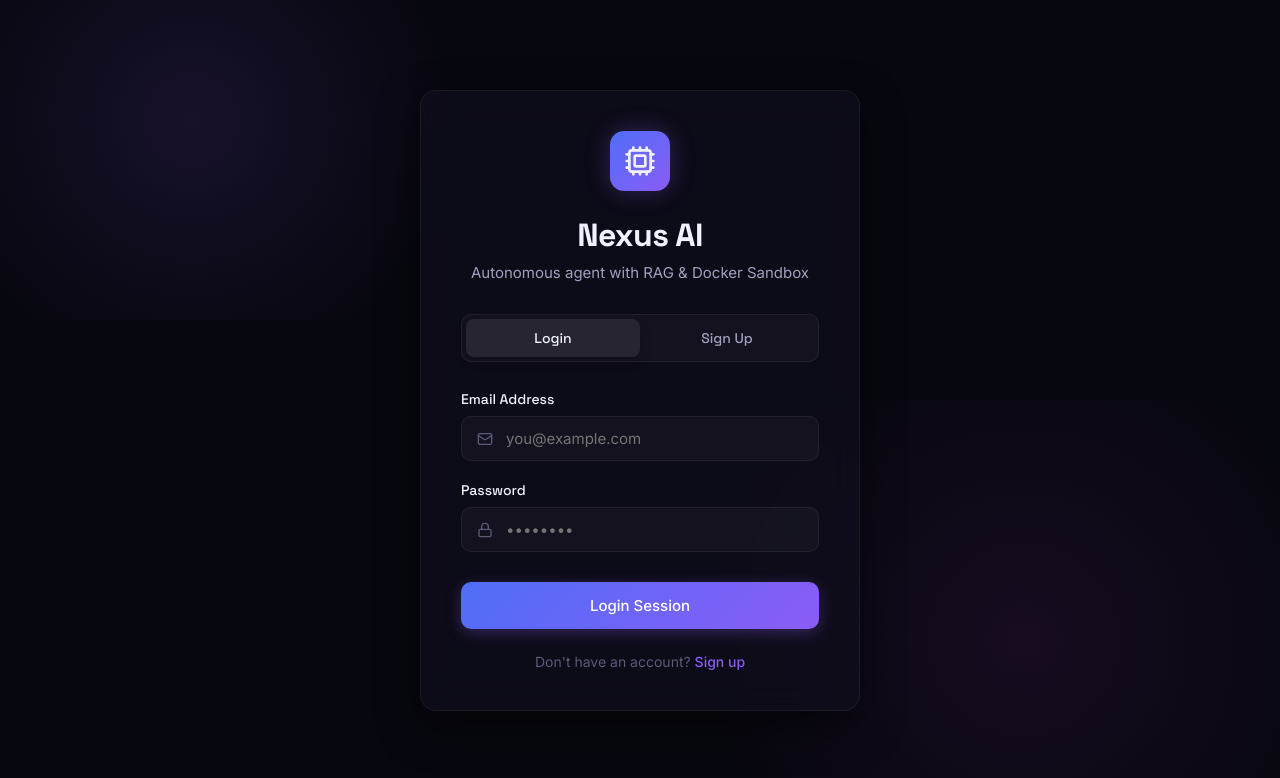
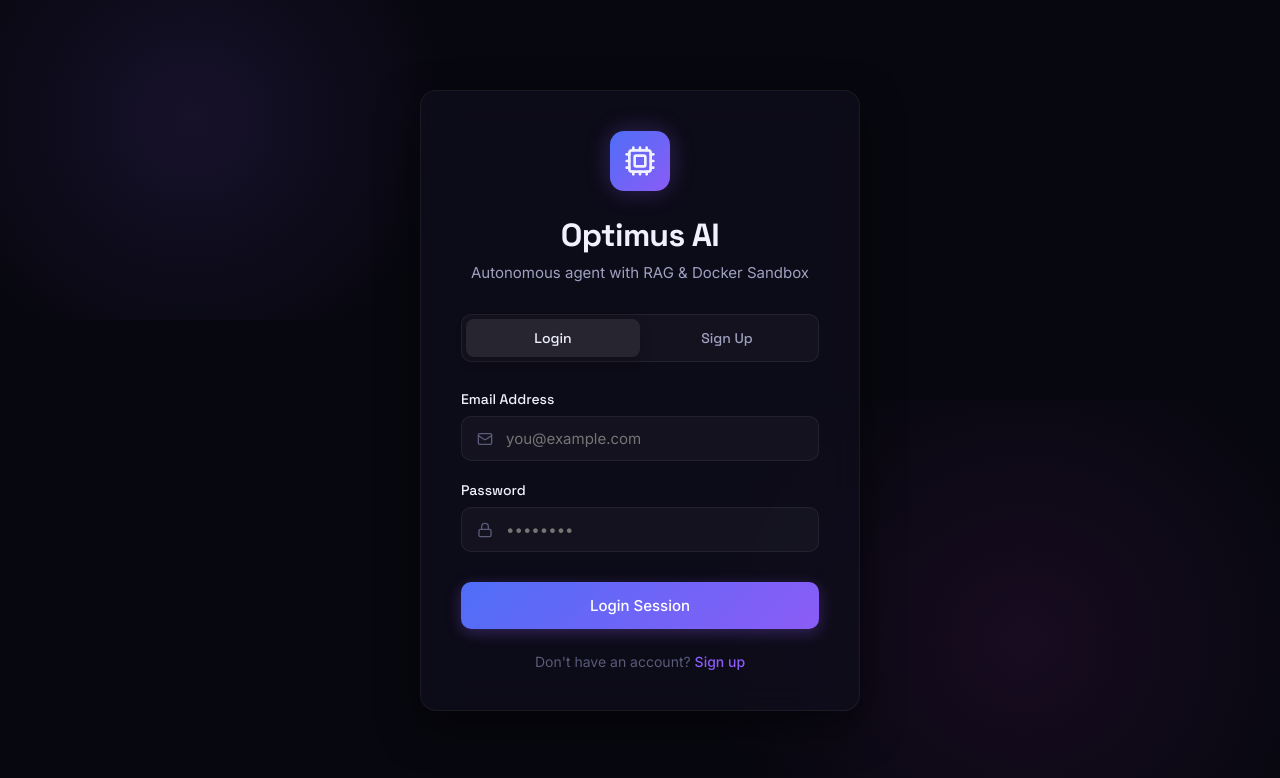
Before and after one commit to Sarthakt28/AI-Agent, a React (Vite) app in the folder frontend/: page / in a window 1280 px wide. Both pictures are taken after a click on the link "Launch App →". Shown: the top 778 px of the page. Built offline with nearby package versions, Linux system fonts and the light colour scheme; no server answers.

Commit message:
chore: rename brand from Nexus AI to Optimus AI across entire application

```diff
--- a/frontend/index.html
+++ b/frontend/index.html
@@ -4,7 +4,7 @@
     <meta charset="UTF-8" />
     <link rel="icon" type="image/svg+xml" href="/favicon.svg" />
     <meta name="viewport" content="width=device-width, initial-scale=1.0" />
-    <title>Nexus AI — Autonomous AI Platform</title>
+    <title>Optimus AI — Autonomous AI Platform</title>
   </head>
   <body>
     <div id="root"></div>
--- a/frontend/src/components/landing/About.jsx
+++ b/frontend/src/components/landing/About.jsx
@@ -73,7 +73,7 @@ export default function About() {
             initial="hidden"
             animate={inView ? 'visible' : 'hidden'}
           >
-            Nexus AI is built on LangGraph's ReAct architecture — a cognitive loop that reasons,
+            Optimus AI is built on LangGraph's ReAct architecture — a cognitive loop that reasons,
             selects tools, executes actions, and observes results in real-time. Powered by Google
             Gemini 2.5 Flash, it understands your documents, searches the web, and runs Python
             code securely in isolated containers.
--- a/frontend/src/components/landing/Footer.jsx
+++ b/frontend/src/components/landing/Footer.jsx
@@ -15,7 +15,7 @@ export default function Footer() {
             <div className="nav-logo-icon">
               <Zap size={16} color="white" fill="white" />
             </div>
-            Nexus AI
+            Optimus AI
           </div>
           <p className="footer-tagline">
             A production-grade autonomous AI agent platform built on LangGraph, Gemini, and FastAPI.
@@ -38,7 +38,7 @@ export default function Footer() {
 
       <div className="footer-bottom">
         <p className="footer-copy">
-          © {new Date().getFullYear()} Nexus AI. Built with LangGraph + Gemini 2.5 Flash.
+          © {new Date().getFullYear()} Optimus AI. Built with LangGraph + Gemini 2.5 Flash.
         </p>
         <div className="footer-social">
           <a href="https://github.com/Sarthakt28/AI-Agent" target="_blank" rel="noopener noreferrer" aria-label="GitHub">
--- a/frontend/src/components/landing/Navbar.jsx
+++ b/frontend/src/components/landing/Navbar.jsx
@@ -36,7 +36,7 @@ export default function Navbar({ onLaunch }) {
           <div className="nav-logo-icon">
             <Zap size={16} color="white" fill="white" />
           </div>
-          Nexus AI
+          Optimus AI
         </a>
 
         <ul className="nav-links">
--- a/frontend/src/components/landing/Showcase.jsx
+++ b/frontend/src/components/landing/Showcase.jsx
@@ -10,7 +10,7 @@ const tags = [
 ];
 
 const terminalOutputs = [
-  { type: 'prompt', text: 'user@nexusai:~$' },
+  { type: 'prompt', text: 'user@optimusai:~$' },
   { type: 'cmd', text: 'Ask: "Analyze Q3 report and get current AI market data"' },
   { type: 'output info', text: '── Thinking: I need to search the web and check the RAG index...' },
   { type: 'output tool', text: '⚙  tool_call: web_search("AI market trends Q3 2024")' },
@@ -70,7 +70,7 @@ export default function Showcase() {
             animate={inView ? { opacity: 1, y: 0 } : {}}
             transition={{ duration: 0.7, delay: 0.2 }}
           >
-            Unlike black-box AI assistants, Nexus AI streams its full reasoning — tool
+            Unlike black-box AI assistants, Optimus AI streams its full reasoning — tool
             selections, search queries, retrieved passages, and final synthesis — all in
             real-time. You understand exactly how every answer was built.
           </motion.p>
@@ -106,7 +106,7 @@ export default function Showcase() {
               <div className="terminal-dot terminal-dot-red" />
               <div className="terminal-dot terminal-dot-yellow" />
               <div className="terminal-dot terminal-dot-green" />
-              <span className="terminal-title">nexusai — agent session</span>
+              <span className="terminal-title">optimusai — agent session</span>
             </div>
 
             <div className="terminal-body">
@@ -114,7 +114,7 @@ export default function Showcase() {
                 if (line.type === 'prompt-idle') {
                   return (
                     <div className="terminal-line" key={i}>
-                      <span className="terminal-prompt">user@nexusai:~$</span>
+                      <span className="terminal-prompt">user@optimusai:~$</span>
                       <span className="terminal-cursor" />
                     </div>
                   );
@@ -125,7 +125,7 @@ export default function Showcase() {
                 if (line.type === 'cmd') {
                   return (
                     <div className="terminal-line" key={i}>
-                      <span className="terminal-prompt">user@nexusai:~$</span>
+                      <span className="terminal-prompt">user@optimusai:~$</span>
                       <span className="terminal-cmd"> {line.text}</span>
                     </div>
                   );
--- a/frontend/src/pages/Auth.jsx
+++ b/frontend/src/pages/Auth.jsx
@@ -79,7 +79,7 @@ function Auth({ onLogin }) {
         <div className="auth-logo">
           <Cpu size={32} />
         </div>
-        <h1>Nexus AI</h1>
+        <h1>Optimus AI</h1>
         <p className="auth-subtitle">Autonomous agent with RAG &amp; Docker Sandbox</p>
 
         <div className="auth-toggle">
--- a/frontend/src/pages/Dashboard.jsx
+++ b/frontend/src/pages/Dashboard.jsx
@@ -19,7 +19,7 @@ function Sidebar({ token, runs, activeRunId, onSelectRun, onNewRun, onDeleteRun,
       <div className="sidebar-header">
         <div className="sidebar-logo">
           <Cpu size={20} />
-          <span>Nexus AI</span>
+          <span>Optimus AI</span>
         </div>
         <button className="icon-btn sidebar-close-btn mobile-only" onClick={onClose} title="Close sidebar">
           <X size={18} />
@@ -481,7 +481,7 @@ function ChatWindow({
     return (
       <div className="chat-empty">
         <div className="chat-empty-icon"><Bot size={40} /></div>
-        <h3>Ask Nexus AI anything</h3>
+        <h3>Ask Optimus AI anything</h3>
         <p>Type a message below. You can also upload documents for RAG search.</p>
       </div>
     );
```
Also changed, not shown: 1 other file (tests, documents, lock files or other folders).
